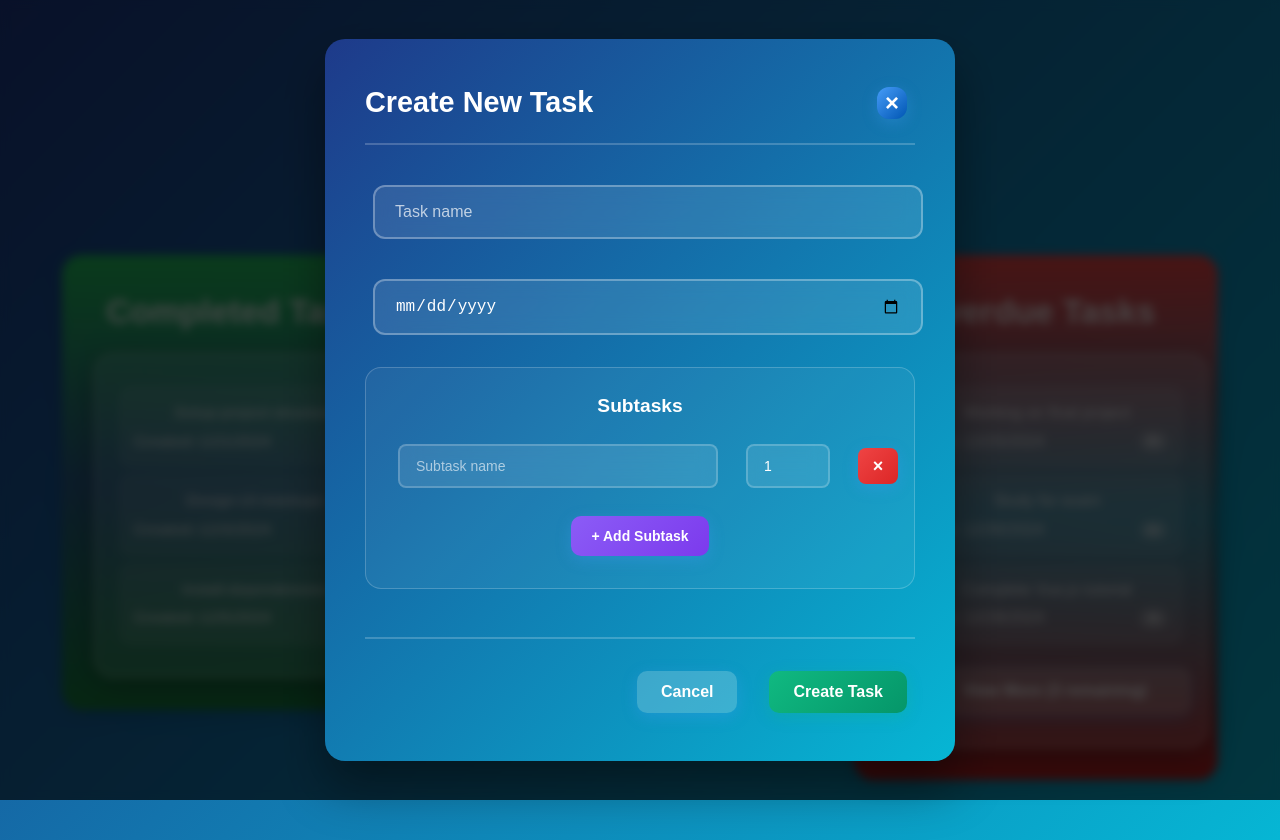
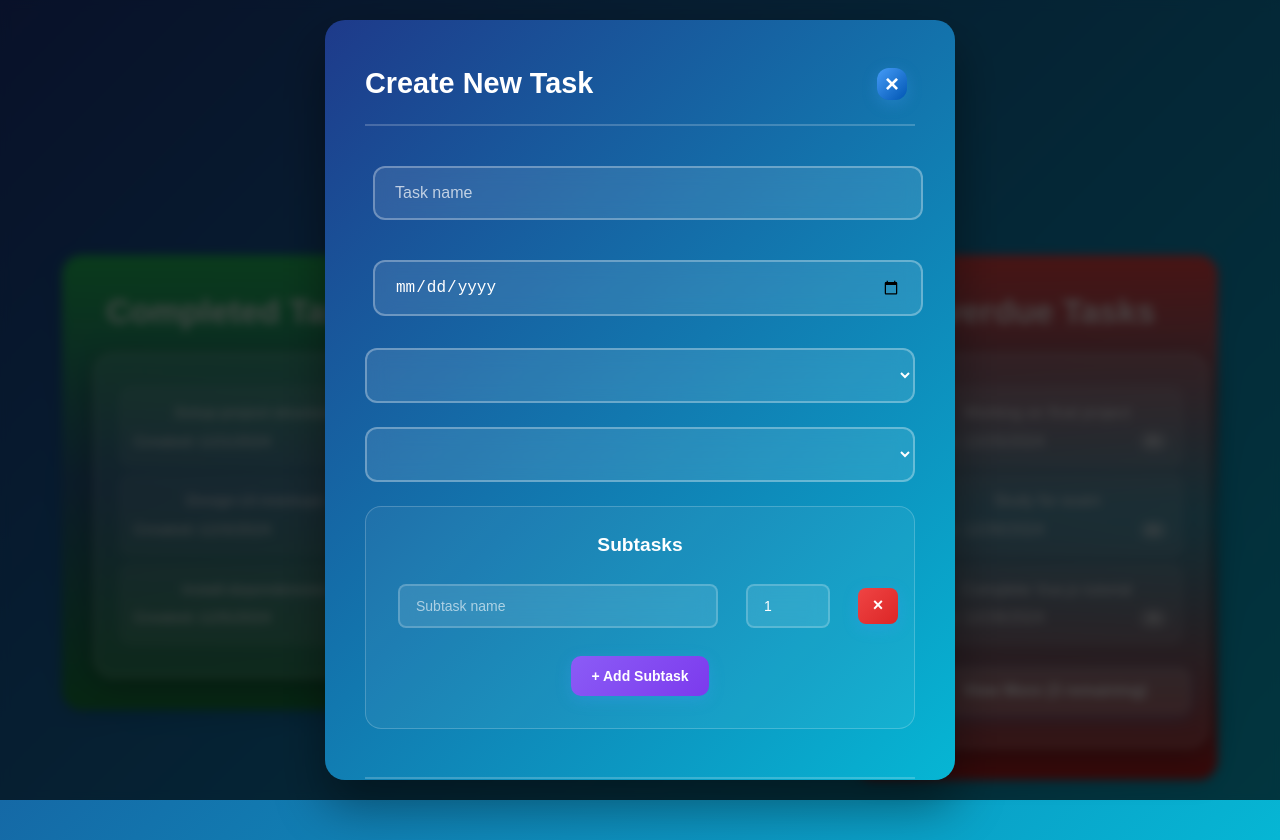
Before and after one commit to Llego-250/Task-Buddy, a Vue app: page / in a window 1280 px wide. Both pictures are taken after a click on the button "+ Create New Task". Built offline with nearby package versions, Linux system fonts and the light colour scheme.

Commit message:
Adding priority and category selection to new task form

```diff
--- a/src/App.vue
+++ b/src/App.vue
@@ -23,6 +23,16 @@
         <div class="task-form">
           <input v-model="newTask" type="text" placeholder="Task name" class="task-input">
           <input v-model="taskDate" type="date" class="task-input">
+          <select v-model="newTaskPriority" class="task-input">
+            <option value="low">Low Priority</option>
+            <option value="medium">Medium Priority</option>
+            <option value="high">High Priority</option>
+          </select>
+          <select v-model="newTaskCategory" class="task-input">
+            <option value="work">Work</option>
+            <option value="personal">Personal</option>
+            <option value="project">Project</option>
+          </select>
 
           <div class="subtasks-section">
             <h4>Subtasks</h4>
```
